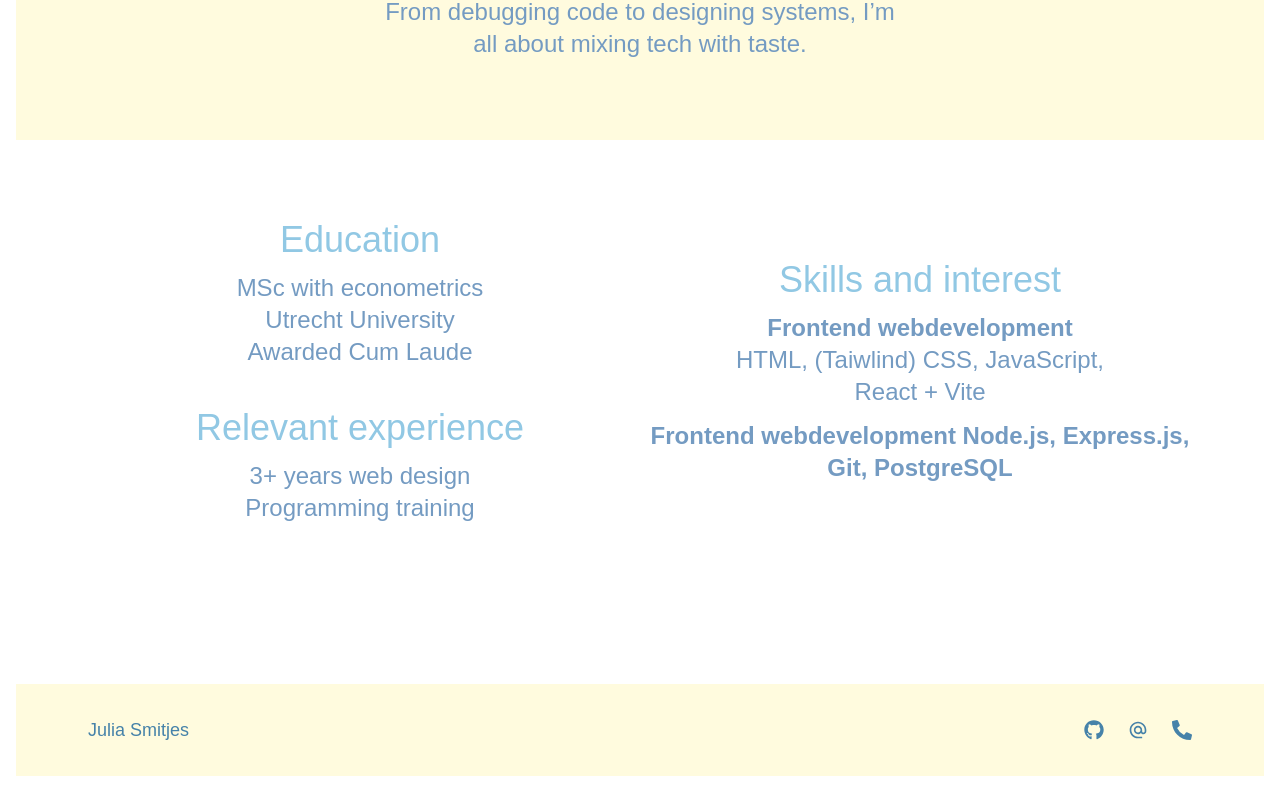
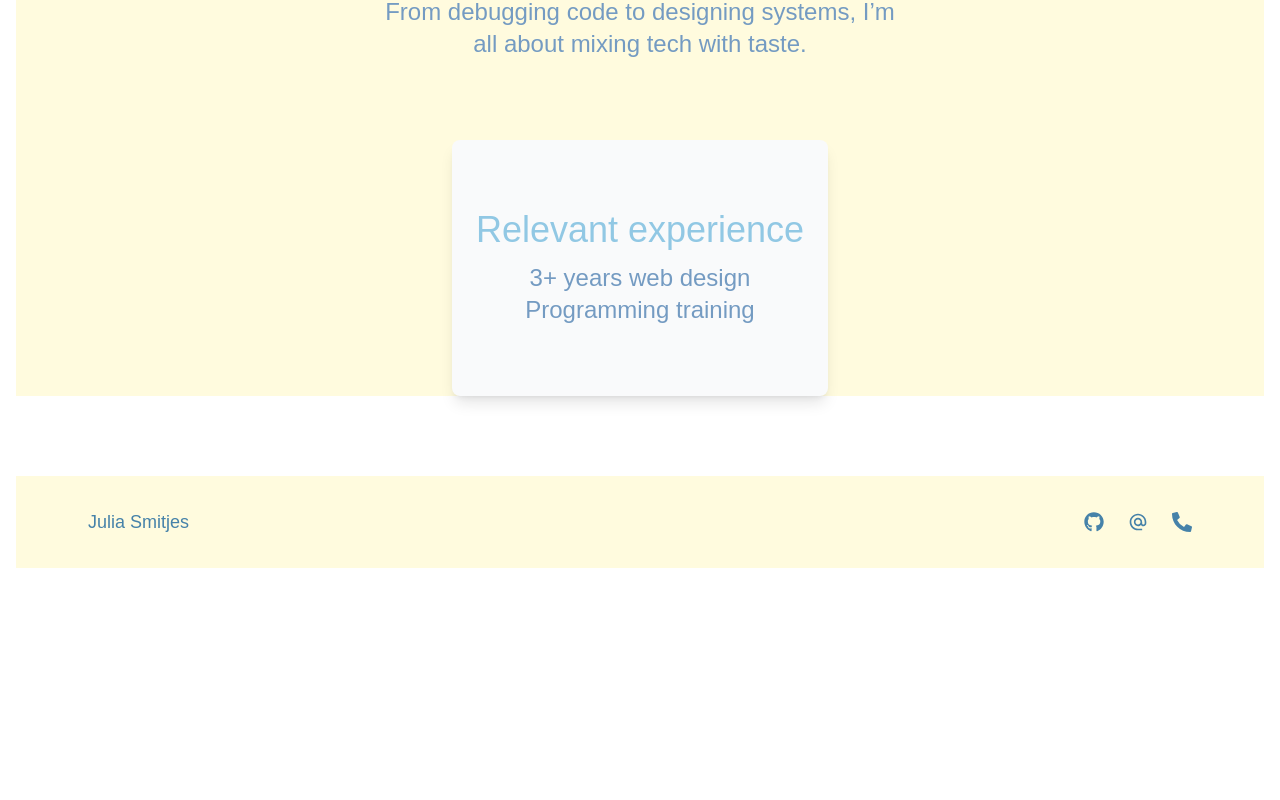
Before and after one commit to Juliasmitjes/0-portfolio, a React (Vite) app: page / in a window 1280 px wide. Shown: the part 1124-1924 px from the top of the page. After the commit the page ends 1716 px from the top, so only its background shows below. Built offline with nearby package versions, Linux system fonts and the light colour scheme; a web font is replaced by a local one.

Commit message:
carousel

```diff
--- /dev/null
+++ b/src/components/Carousel.jsx
@@ -0,0 +1,61 @@
+import React, { useState, useEffect } from 'react';
+
+const slides = [
+  (
+    <div>
+      <h1 className="mb-3 text-4xl font-myHeader text-myBlue">Education</h1>
+      <p className="text-2xl font-myText text-myOcean">
+        MSc with econometrics
+        <br />
+        Utrecht University
+        <br />
+        Awarded Cum Laude
+      </p>
+    </div>
+  ),
+  (
+    <div>
+      <h1 className="mb-3 text-4xl font-myHeader text-myBlue">Relevant experience</h1>
+      <p className="text-2xl font-myText text-myOcean">
+        3+ years web design
+        <br />
+        Programming training
+      </p>
+    </div>
+  ),
+  (
+    <div>
+      <h1 className="mb-3 text-4xl font-myHeader text-myBlue">Skills and interest</h1>
+      <p className="text-2xl font-myText text-myOcean font-semibold"> Frontend webdevelopment </p>
+         <p className="text-2xl font-myText text-myOcean">
+          HTML, (Taiwlind) CSS, JavaScript, <br /> React + Vite
+          </p>
+         <p className="text-2xl font-myText text-myOcean font-semibold pt-3"> Backend webdevelopment </p>
+         <p className="text-2xl font-myText text-myOcean">
+          Node.js, Express.js, Git, PostgreSQL
+          </p>
+    </div>
+  )
+];
+
+const TextCarousel = () => {
+  const [index, setIndex] = useState(0);
+
+  useEffect(() => {
+    const timer = setInterval(() => {
+      setIndex((prev) => (prev + 1) % slides.length);
+    }, 4000); // wissel elke 4 seconden
+
+    return () => clearInterval(timer);
+  }, []);
+
+  return (
+    <div className="flex items-center justify-center h-64 bg-gray-50 rounded-lg shadow-lg px-6 text-center">
+      <div className="transition-opacity duration-500 ease-in-out w-full">
+        {slides[index]}
+      </div>
+    </div>
+  );
+}
+
+export default TextCarousel
--- a/src/pages/Resume.jsx
+++ b/src/pages/Resume.jsx
@@ -1,51 +1,10 @@
-
+import TextCarousel from '../components/Carousel.jsx';
 
 const Resume = () => {
   return (
    <>
-
-
-
-
-
-
-
-
-
-
-
-    <div className="flex flex-row bg-white py-20 text-center w-screen">
-      <div className="flex flex-col justify-center w-1/2 pl-20">
-        <h1 className="mb-3 text-4xl font-myHeader text-myBlue"> Education </h1>
-        <p className="text-2xl font-myText text-myOcean"> MSc with econometrics
-          <br />
-          Utrecht University
-          <br />
-          Awarded Cum Laude
-        </p>
-
-        <h1 className="mt-10 mb-3 text-4xl font-myHeader text-myBlue"> Relevant experience </h1>
-        <p className="text-2xl font-myText text-myOcean"> 3+ years web design
-          <br />
-          Programming training
-        </p>
-
-
-      </div>
-      <div className="flex flex-col justify-center w-1/2 pr-20">
-        <h1 className="mb-3 text-4xl font-myHeader text-myBlue"> Skills and interest </h1>
-        <p className="text-2xl font-myText text-myOcean font-semibold"> Frontend webdevelopment
-        </p>
-         <p className="text-2xl font-myText text-myOcean">
-          HTML, (Taiwlind) CSS, JavaScript, <br /> React + Vite
-          </p>
-         <p className="text-2xl font-myText text-myOcean font-semibold pt-3"> Frontend webdevelopment
-          Node.js, Express.js, Git, PostgreSQL
-        </p>
-      </div>
-    </div>
-
-     </>
+   <TextCarousel />
+   </>
   );
 };
 
```
